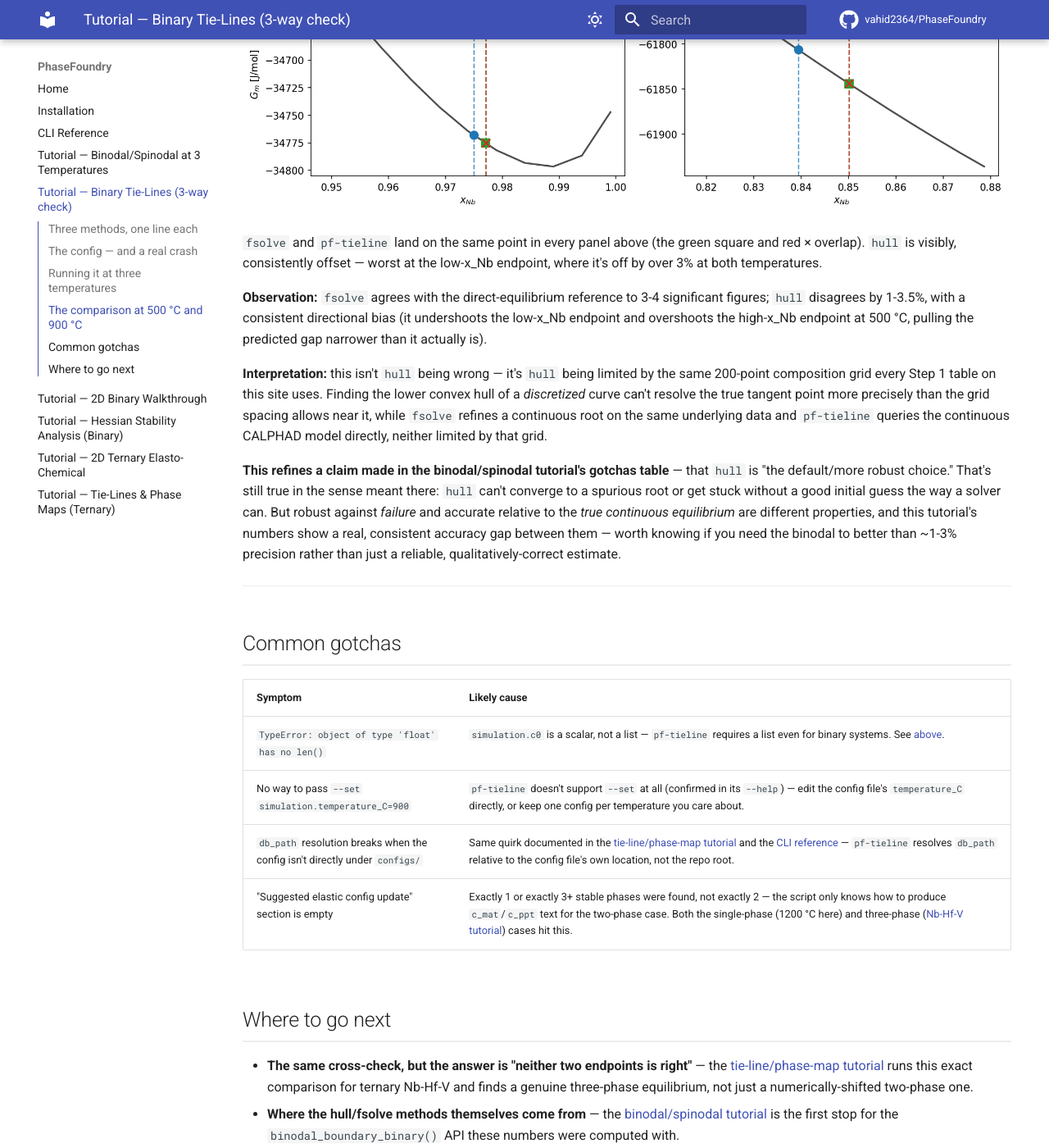
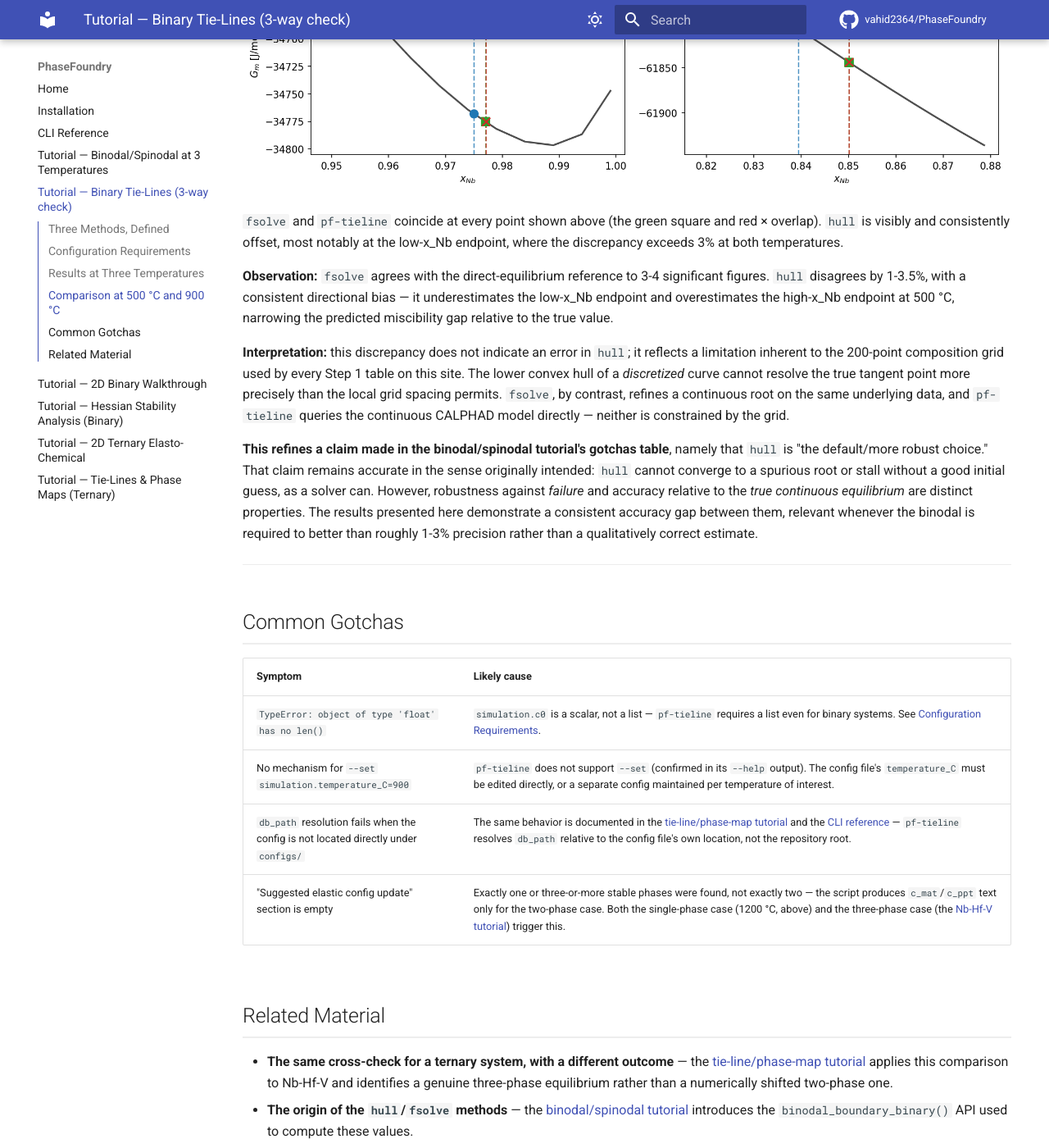
Before and after one commit to vahid2364/PhaseFoundry, an MkDocs documentation site: the page built from docs/tutorial_binary_tieline.md, in a window 1280 px wide and 1400 px high, scrolled down 4084 px. Shown: the whole window at 82% size. Built offline with MkDocs 1.6.1 and Material for MkDocs 9.7.7, drawn with Linux system fonts in a browser that asks for light colours; comment, search, counter and statistics services are not loaded; some of the changed text lies outside the part shown.

Commit message:
Rewrite binary tie-line tutorial in a more formal, educational register

````diff
--- a/docs/tutorial_binary_tieline.md
+++ b/docs/tutorial_binary_tieline.md
@@ -1,65 +1,65 @@
-# Tutorial: binary tie-lines (Nb-V) — three methods, one answer?
+# Tutorial: Binary Tie-Lines (Nb-V) — A Three-Method Comparison
 
 A tie-line is the pair of compositions connected by a common tangent to the
-molar Gibbs energy curve — the two phases a homogeneous alloy actually
-splits into at equilibrium, found where every component's chemical
-potential matches on both sides. In a binary system it's the simplest
-possible case: exactly two endpoints, one tangent line, a result you can
-read straight off a `G_m(x)` plot. That simplicity is exactly what makes
-the binary case the right place to validate a tie-line-finding *method*
-before trusting it on a ternary or quaternary system, where the same check
-has no simple visual equivalent.
+molar Gibbs energy curve: the two phases a homogeneous alloy forms at
+equilibrium, defined by the condition that every component's chemical
+potential is equal in both phases. In a binary system this is the simplest
+possible case — exactly two endpoints and one tangent line, a result that
+can be read directly from a `G_m(x)` plot. This simplicity makes the binary
+case a suitable setting for validating a tie-line-finding *method* before
+applying it to a ternary or quaternary system, where no equivalent visual
+check exists.
 
 <figure class="pf-figure" markdown>
 ![What a tie-line is: the common tangent connecting matrix and precipitate on the Nb-V G_m(x) curve at 500 C](images/tutorial_binary_tieline/00_tieline_concept.png)
 <figcaption markdown>**The tie-line, drawn on the real curve.** `pf-tieline`'s result for Nb-V at 500 °C, on the actual CALPHAD `G_m(x)` curve. The red line is the common tangent — touching the curve at the matrix and precipitate compositions, lying on or below it between them. That gap is the driving force to phase-separate.</figcaption>
 </figure>
 
-Verified numerically, not just by eye: `G_m(x) − tie-line(x) ≥ 0` across
-the entire two-phase window. That gap is the thermodynamic driving force
-for phase separation in the first place.
+This is confirmed numerically, not only by inspection:
+`G_m(x) − tie-line(x) ≥ 0` across the entire two-phase window. That gap is
+the thermodynamic driving force for phase separation.
 
-This matters because every binodal boundary reported elsewhere on this
-site was computed by an approximate method operating on a finite, tabulated
-`G_m(x)` grid, not by calling CALPHAD's equilibrium solver directly. That's
-a reasonable thing to do for speed, but it's an assumption worth checking
-against an authoritative, independent computation before relying on those
-numbers to better than a rough estimate — which is exactly what this
-tutorial does.
+Every binodal boundary reported elsewhere on this site was computed by an
+approximate method operating on a finite, tabulated `G_m(x)` grid, rather
+than by calling CALPHAD's equilibrium solver directly. This is a reasonable
+choice for computational speed, but it is an assumption that should be
+checked against an independent, authoritative computation before relying on
+the resulting values to better than a rough estimate. That check is the
+subject of this tutorial.
 
 The [binodal/spinodal tutorial](tutorial_binodal_spinodal_3T.md) computed
 the Nb-V binodal at 500 °C, 900 °C, and 1200 °C two different ways —
 `method="hull"` and `method="fsolve"` — both operating on the same
-tabulated `G_m(x)` data from Step 1. Neither of those calls
-`pycalphad.equilibrium()` directly. `pf-tieline` does. Running it at the
-same three temperatures turns this into a genuine three-way cross-check
-against an independent, more direct computation — and it finds a real,
-if small, systematic difference in the method this site uses by default.
+tabulated `G_m(x)` data from Step 1. Neither calls `pycalphad.equilibrium()`
+directly; `pf-tieline` does. Running it at the same three temperatures
+produces a three-way cross-check against an independent, more direct
+computation, and reveals a small but systematic difference in the method
+used by default throughout this site.
 
-## Three methods, one line each
+## Three Methods, Defined
 
-- **`hull`** — lower convex hull of the tabulated `G_m(x)` curve (200
-  composition points). The default `binodal_boundary_binary()` method used
-  everywhere on this site.
+- **`hull`** — the lower convex hull of the tabulated `G_m(x)` curve (200
+  composition points). This is the default `binodal_boundary_binary()`
+  method used throughout this site.
 - **`fsolve`** — solves the equal-chemical-potential condition
   (`μ_Nb(x_α) = μ_Nb(x_β)`) on the tabulated `μ(x)` data via
-  `scipy.optimize.fsolve`. The legacy method, kept for cross-checking.
-- **`pf-tieline`** — calls `pycalphad.equilibrium()` directly on the TDB.
-  No tabulated surrogate, no composition grid — the actual CALPHAD solver,
-  the same one Step 1 calls once per grid point everywhere else on this
-  site.
+  `scipy.optimize.fsolve`. Retained as a legacy method for cross-checking.
+- **`pf-tieline`** — calls `pycalphad.equilibrium()` directly on the TDB,
+  without a tabulated surrogate or composition grid. This is the same
+  equilibrium solver Step 1 calls once per grid point everywhere else on
+  this site.
 
 `hull` and `fsolve` were already compared to each other in the
-binodal/spinodal tutorial. `pf-tieline` is the closest thing to ground
-truth available here, since it isn't limited by a 200-point composition
-grid the way the other two are.
+binodal/spinodal tutorial. `pf-tieline` provides the closest available
+approximation to ground truth here, since its result is not limited by the
+200-point composition grid the other two methods share.
 
 ---
 
-## The config — and a real crash
+## Configuration Requirements
 
-`pf-tieline` needs `simulation.c0` to be a **list**, even for a binary
-system:
+`pf-tieline` requires `simulation.c0` to be specified as a **list**, even
+for a binary system:
 
 ```yaml
 simulation:
@@ -68,8 +68,7 @@ simulation:
 ```
 
 Every other binary config on this site writes `c0` as a bare scalar
-(`c0: 0.50`) — that's what every simulation tutorial uses, and it works
-fine for `pf-simulate`. It does not work for `pf-tieline`:
+(`c0: 0.50`), which is accepted by `pf-simulate` but not by `pf-tieline`:
 
 ```bash
 $ pf-tieline --config configs/nb_v_chem_c50.yaml
@@ -80,17 +79,17 @@ $ pf-tieline --config configs/nb_v_chem_c50.yaml
 TypeError: object of type 'float' has no len()
 ```
 
-`configs/nb_v_tieline.yaml` (used below) writes `c0` as `[0.50]`
-specifically to avoid this. If you're adapting an existing binary config
-for `pf-tieline`, wrap `c0` in a list first.
+`configs/nb_v_tieline.yaml` (used below) writes `c0` as `[0.50]` for this
+reason. Any existing binary config adapted for `pf-tieline` requires `c0`
+to be wrapped in a list first.
 
 ---
 
-## Running it at three temperatures
+## Results at Three Temperatures
 
-`pf-tieline` has no `--set` flag and reads one temperature per run — to
-check a different one, edit `simulation.temperature_C` directly (see
-[Common gotchas](#common-gotchas)).
+`pf-tieline` provides no `--set` flag and reads one temperature per run. A
+different temperature requires editing `simulation.temperature_C` directly
+(see [Common gotchas](#common-gotchas)).
 
 ```bash
 pf-tieline --config configs/nb_v_tieline.yaml
@@ -119,7 +118,7 @@ At 900 °C (`temperature_C: 900` in the same config):
   ppt: x_NB=0.4709  x_V=0.5291
 ```
 
-At 1200 °C — the temperature the binodal/spinodal tutorial found to be
+At 1200 °C — the temperature identified by the binodal/spinodal tutorial as
 above this system's critical point (`T_c ≈ 1000 °C`):
 
 ```
@@ -130,14 +129,14 @@ WARNING: single-phase equilibrium — alloy is inside the stable region.
 Tip: check if the temperature is above the miscibility gap.
 ```
 
-Exactly the result expected: a single stable phase, no tie-line, no
-`c_mat`/`c_ppt` suggestion — `pf-tieline`'s direct equilibrium call agrees
-with both tabulated methods on *where* the miscibility gap closes, with no
-shared code path between them.
+This is the expected result: a single stable phase, no tie-line, and no
+`c_mat`/`c_ppt` suggestion. `pf-tieline`'s direct equilibrium call agrees
+with both tabulated methods on the temperature at which the miscibility gap
+closes, despite sharing no code path with either.
 
 ---
 
-## The comparison at 500 °C and 900 °C
+## Comparison at 500 °C and 900 °C
 
 | T | Endpoint | `hull` | `fsolve` | `pf-tieline` | hull error | fsolve error |
 |---|---|---|---|---|---|---|
@@ -146,52 +145,53 @@ shared code path between them.
 | 900 °C | low x_Nb | 0.4865 | 0.4709 | 0.4709 | **3.30%** | 0.004% |
 | 900 °C | high x_Nb | 0.8394 | 0.8501 | 0.8501 | 1.26% | 0.006% |
 
-(Errors are relative to `pf-tieline`, treated here as the reference value.)
+(Errors are computed relative to `pf-tieline`, taken here as the reference
+value.)
 
 ![G_m(x) zoomed at each endpoint, showing hull offset from fsolve/tieline](images/tutorial_binary_tieline/02_endpoint_comparison_zoom.png)
 
-`fsolve` and `pf-tieline` land on the same point in every panel above (the
-green square and red × overlap). `hull` is visibly, consistently offset —
-worst at the low-x_Nb endpoint, where it's off by over 3% at both
-temperatures.
+`fsolve` and `pf-tieline` coincide at every point shown above (the green
+square and red × overlap). `hull` is visibly and consistently offset,
+most notably at the low-x_Nb endpoint, where the discrepancy exceeds 3% at
+both temperatures.
 
 **Observation:** `fsolve` agrees with the direct-equilibrium reference to
-3-4 significant figures; `hull` disagrees by 1-3.5%, with a consistent
-directional bias (it undershoots the low-x_Nb endpoint and overshoots the
-high-x_Nb endpoint at 500 °C, pulling the predicted gap narrower than it
-actually is).
+3-4 significant figures. `hull` disagrees by 1-3.5%, with a consistent
+directional bias — it underestimates the low-x_Nb endpoint and
+overestimates the high-x_Nb endpoint at 500 °C, narrowing the predicted
+miscibility gap relative to the true value.
 
-**Interpretation:** this isn't `hull` being wrong — it's `hull` being
-limited by the same 200-point composition grid every Step 1 table on this
-site uses. Finding the lower convex hull of a *discretized* curve can't
-resolve the true tangent point more precisely than the grid spacing allows
-near it, while `fsolve` refines a continuous root on the same underlying
-data and `pf-tieline` queries the continuous CALPHAD model directly,
-neither limited by that grid.
+**Interpretation:** this discrepancy does not indicate an error in `hull`;
+it reflects a limitation inherent to the 200-point composition grid used by
+every Step 1 table on this site. The lower convex hull of a *discretized*
+curve cannot resolve the true tangent point more precisely than the local
+grid spacing permits. `fsolve`, by contrast, refines a continuous root on
+the same underlying data, and `pf-tieline` queries the continuous CALPHAD
+model directly — neither is constrained by the grid.
 
 **This refines a claim made in the binodal/spinodal tutorial's gotchas
-table** — that `hull` is "the default/more robust choice." That's still
-true in the sense meant there: `hull` can't converge to a spurious root or
-get stuck without a good initial guess the way a solver can. But robust
-against *failure* and accurate relative to the *true continuous
-equilibrium* are different properties, and this tutorial's numbers show a
-real, consistent accuracy gap between them — worth knowing if you need the
-binodal to better than ~1-3% precision rather than just a reliable,
-qualitatively-correct estimate.
+table**, namely that `hull` is "the default/more robust choice." That
+claim remains accurate in the sense originally intended: `hull` cannot
+converge to a spurious root or stall without a good initial guess, as a
+solver can. However, robustness against *failure* and accuracy relative to
+the *true continuous equilibrium* are distinct properties. The results
+presented here demonstrate a consistent accuracy gap between them, relevant
+whenever the binodal is required to better than roughly 1-3% precision
+rather than a qualitatively correct estimate.
 
 ---
 
-## Common gotchas
+## Common Gotchas
 
 | Symptom | Likely cause |
 |---|---|
-| `TypeError: object of type 'float' has no len()` | `simulation.c0` is a scalar, not a list — `pf-tieline` requires a list even for binary systems. See [above](#the-config-and-a-real-crash). |
-| No way to pass `--set simulation.temperature_C=900` | `pf-tieline` doesn't support `--set` at all (confirmed in its `--help`) — edit the config file's `temperature_C` directly, or keep one config per temperature you care about. |
-| `db_path` resolution breaks when the config isn't directly under `configs/` | Same quirk documented in the [tie-line/phase-map tutorial](tutorial_tieline_phase_map.md#common-gotchas) and the [CLI reference](cli_reference.md#pf-tieline-step-1c) — `pf-tieline` resolves `db_path` relative to the config file's own location, not the repo root. |
-| "Suggested elastic config update" section is empty | Exactly 1 or exactly 3+ stable phases were found, not exactly 2 — the script only knows how to produce `c_mat`/`c_ppt` text for the two-phase case. Both the single-phase (1200 °C here) and three-phase ([Nb-Hf-V tutorial](tutorial_tieline_phase_map.md)) cases hit this. |
+| `TypeError: object of type 'float' has no len()` | `simulation.c0` is a scalar, not a list — `pf-tieline` requires a list even for binary systems. See [Configuration Requirements](#configuration-requirements). |
+| No mechanism for `--set simulation.temperature_C=900` | `pf-tieline` does not support `--set` (confirmed in its `--help` output). The config file's `temperature_C` must be edited directly, or a separate config maintained per temperature of interest. |
+| `db_path` resolution fails when the config is not located directly under `configs/` | The same behavior is documented in the [tie-line/phase-map tutorial](tutorial_tieline_phase_map.md#common-gotchas) and the [CLI reference](cli_reference.md#pf-tieline-step-1c) — `pf-tieline` resolves `db_path` relative to the config file's own location, not the repository root. |
+| "Suggested elastic config update" section is empty | Exactly one or three-or-more stable phases were found, not exactly two — the script produces `c_mat`/`c_ppt` text only for the two-phase case. Both the single-phase case (1200 °C, above) and the three-phase case (the [Nb-Hf-V tutorial](tutorial_tieline_phase_map.md)) trigger this. |
 
-## Where to go next
+## Related Material
 
-- **The same cross-check, but the answer is "neither two endpoints is right"** — the [tie-line/phase-map tutorial](tutorial_tieline_phase_map.md) runs this exact comparison for ternary Nb-Hf-V and finds a genuine three-phase equilibrium, not just a numerically-shifted two-phase one.
-- **Where the hull/fsolve methods themselves come from** — the [binodal/spinodal tutorial](tutorial_binodal_spinodal_3T.md) is the first stop for the `binodal_boundary_binary()` API these numbers were computed with.
-- **Every `pf-*` command in one place** — [CLI Reference](cli_reference.md).
+- **The same cross-check for a ternary system, with a different outcome** — the [tie-line/phase-map tutorial](tutorial_tieline_phase_map.md) applies this comparison to Nb-Hf-V and identifies a genuine three-phase equilibrium rather than a numerically shifted two-phase one.
+- **The origin of the `hull`/`fsolve` methods** — the [binodal/spinodal tutorial](tutorial_binodal_spinodal_3T.md) introduces the `binodal_boundary_binary()` API used to compute these values.
+- **Complete command reference** — [CLI Reference](cli_reference.md).
````
Also changed, not shown: docs/cli_reference.md (+1 -1 lines).
